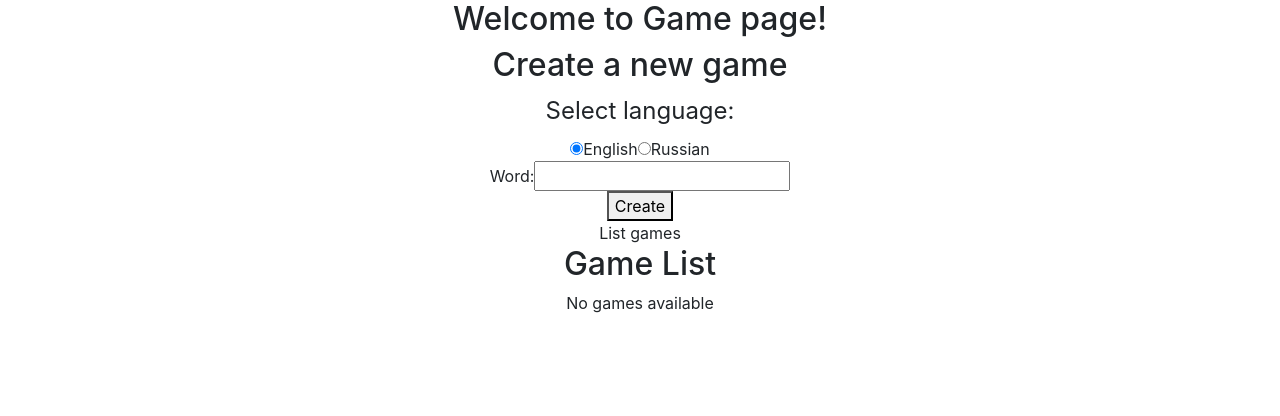
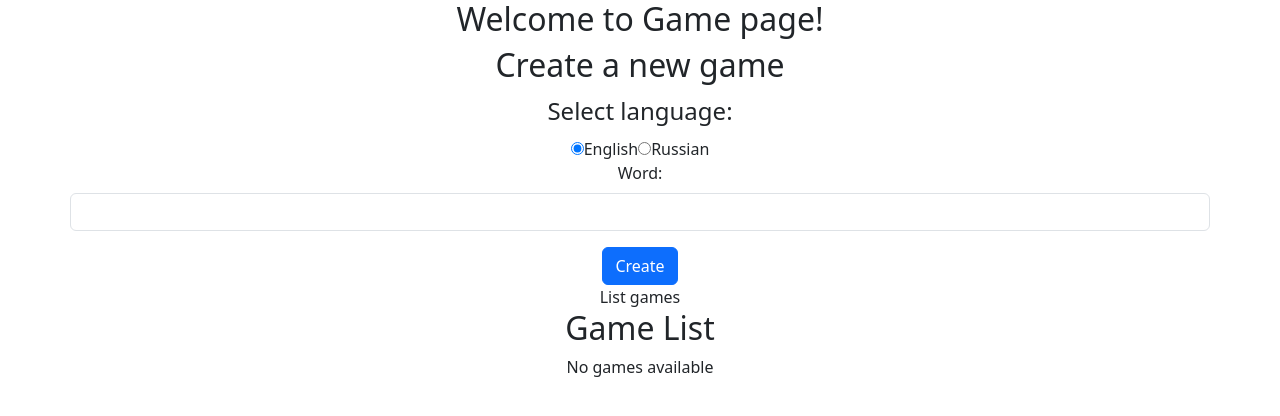
Before and after one commit to akbrest/matrix-scrabble, a React (Vite) app in the folder matrixscrabble.client/: page /games in a window 1280 px wide. Shown: the top 416 px of the page. Built offline with nearby package versions, Linux system fonts and the light colour scheme.

Commit message:
add bootstrap

```diff
--- a/matrixscrabble.client/index.html
+++ b/matrixscrabble.client/index.html
@@ -1,15 +1,9 @@
-<!doctype html>
+<!DOCTYPE html>
 <html lang="en">
   <head>
     <meta charset="UTF-8" />
     <link rel="icon" type="image/svg+xml" href="/vite.svg" />
     <meta name="viewport" content="width=device-width, initial-scale=1.0" />
-	<link
-		  rel="stylesheet"
-		  href="https://cdn.jsdelivr.net/npm/bootstrap@5.3.2/dist/css/bootstrap.min.css"
-		  integrity="sha384-T3c6CoIi6uLrA9TneNEoa7RxnatzjcDSCmG1MXxSR1GAsXEV/Dwwykc2MPK8M2HN"
-		  crossorigin="anonymous"
-		/>
     <title>Vite + React + TS</title>
   </head>
   <body>
--- a/matrixscrabble.client/package.json
+++ b/matrixscrabble.client/package.json
@@ -13,6 +13,7 @@
     "@reduxjs/toolkit": "^2.1.0",
     "2.4.2": "^1.0.0",
     "axios": "^0.24.0",
+    "bootstrap": "^5.3.3",
     "react": "^18.2.0",
     "react-dom": "^18.2.0",
     "react-redux": "^8.0.5",
--- a/matrixscrabble.client/src/App.tsx
+++ b/matrixscrabble.client/src/App.tsx
@@ -4,7 +4,7 @@ import { BrowserRouter } from 'react-router-dom';
 
 function App() {
   return (
-    <div className="app">
+    <div className="app container">
       <BrowserRouter>
         <AppRouter />
       </BrowserRouter>
--- a/matrixscrabble.client/src/Components/GamesPage/GameForm.tsx
+++ b/matrixscrabble.client/src/Components/GamesPage/GameForm.tsx
@@ -49,7 +49,7 @@ const GameForm = () => {
     <div>
       <h2>Create a new game</h2>
       <form onSubmit={handleSubmith}>
-        <div>
+        <div className="mb-3 row">
           <legend>Select language:</legend>
           <div>
             <label>
@@ -72,15 +72,16 @@ const GameForm = () => {
             </label>
           </div>
 
-          <label htmlFor="title">Word: </label>
+          <label htmlFor="title" className="form-label">Word: </label>
           <input
             type="text"
+            className="form-control"
             id="word"
             value={word}
             onChange={handleChangeWord}
           />
         </div>
-        <button type="submit">Create</button>
+        <button type="submit" className="btn btn-primary">Create</button>
       </form>
     </div>
   );
--- a/matrixscrabble.client/src/main.tsx
+++ b/matrixscrabble.client/src/main.tsx
@@ -5,6 +5,7 @@ import { Provider } from 'react-redux';
 import store from './redux/store';
 import App from './App';
 import './index.css';
+import 'bootstrap/dist/css/bootstrap.css';
 
 const container = document.getElementById('root');
 const root = createRoot(container as HTMLElement);
```
Also changed, not shown: package.json (deleted, +0 -7 lines), 2 other files (tests, documents, lock files or other folders).
